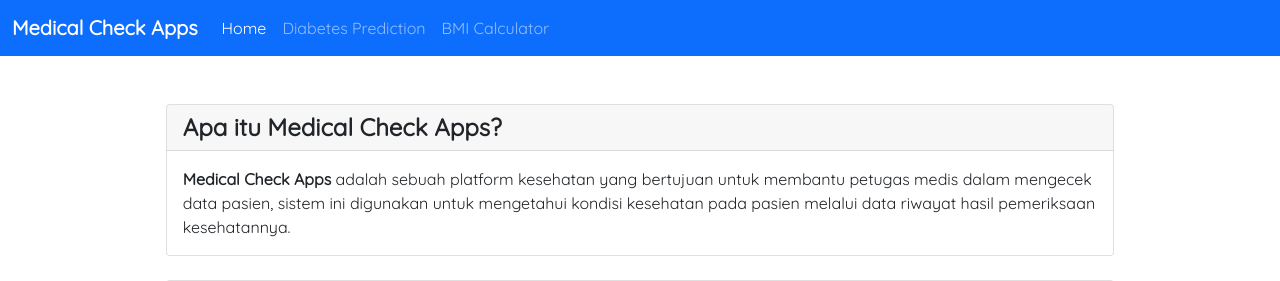
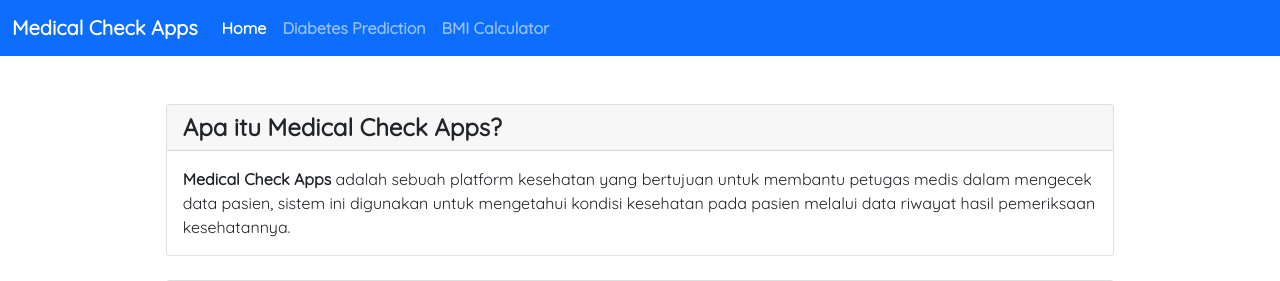
Before and after one commit to dan-dia/project-capstone-team-csd-134, a Flask app: page / in a window 1280 px wide. Shown: the top 281 px of the page. Run offline with Flask 2, Linux system fonts and the light colour scheme; some libraries are stand-ins or nearby versions.

Commit message:
Menambahkan style font-weight bold untuk navigasi dengan class fw-bold

```diff
--- a/templates/components/header.html.jinja
+++ b/templates/components/header.html.jinja
@@ -5,7 +5,7 @@
             <span class="navbar-toggler-icon"></span>
         </button>
         <div class="collapse navbar-collapse" id="navbarSupportedContent">
-            <ul class="navbar-nav me-auto mb-2 mb-lg-0">
+            <ul class="navbar-nav me-auto mb-2 mb-lg-0 fw-bold">
                 <li class="nav-item">
                     <a class="nav-link" aria-current="page" href="/">Home</a>
                 </li>
```
